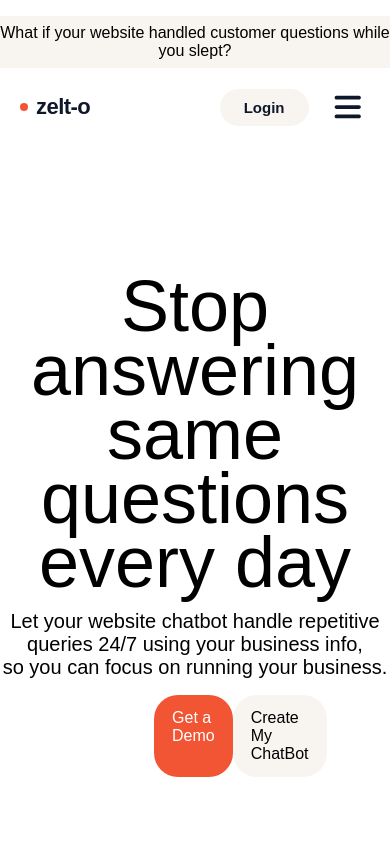
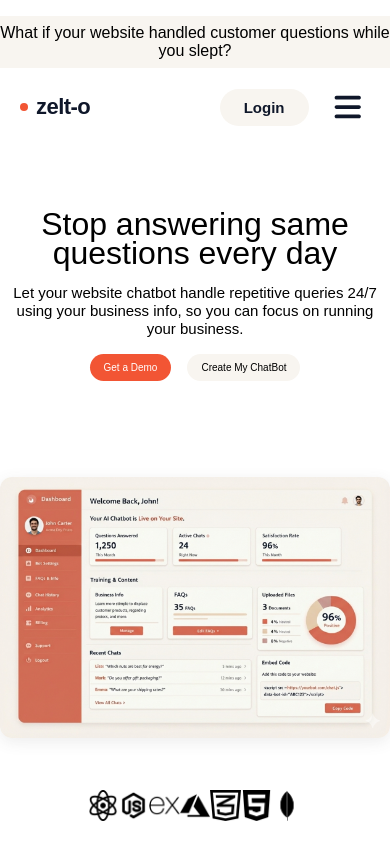
Before and after one commit to ahmadravian47/Zelt-o, a React (Vite) app in the folder app/: page / in a window 390 px wide. Shown: the top 844 px of the page. Built offline with nearby package versions, Linux system fonts and the light colour scheme; a web font is replaced by a local one.

Commit message:
Hero responsive done

```diff
--- a/app/src/components/Hero/Hero.css
+++ b/app/src/components/Hero/Hero.css
@@ -1,63 +1,170 @@
-/* .hero-container{
-    border: 1px solid red;
-} */
+.hero-container {
+    padding: 0 1rem;
+}
+
+/* HEADLINE */
 .hero-container .hero-h1 {
     font-size: 72px;
-    font-weight: lighter;
-    line-height: 4rem;
-    margin: 0 auto;
+    font-weight: 300;
+    line-height: 0.9;
+    margin: 8rem auto 0;
     text-align: center;
-    margin-top: 8rem;
 }
 
+/* PARAGRAPH */
 .hero-container .hero-p {
-    margin: 0 auto;
+    margin: 1rem auto;
     text-align: center;
-    margin-top: 1rem;
     font-size: 20px;
+    max-width: 750px;
+    line-height: 1.2;
 }
 
+/* BUTTONS */
 .hero-container .hero-buttons {
     display: flex;
-    justify-content: space-between;
-    width: 21%;
-    margin: 0 auto;
-    margin-top: 1rem;
+    justify-content: center;
+    gap: 1rem;
+    margin: 1rem auto 0;
+    flex-wrap: wrap;
+}
+
+.hero-container .hero-buttons a {
+    padding: 14px 20px;
+    border-radius: 24px;
+    font-weight: 500;
+    text-decoration: none;
+    white-space: nowrap;
 }
 
 .hero-container .hero-buttons .primary-button {
     background-color: #f25534;
-    list-style: none;
-    text-decoration: none;
     color: white;
-    padding: 14px 18px;
-    border-radius: 24px;
-    font-weight: 500;
 }
 
 .hero-container .hero-buttons .secondary-button {
     background-color: #F8F5F0;
-    list-style: none;
-    text-decoration: none;
     color: black;
-    padding: 14px 18px;
-    border-radius: 24px;
-    font-weight: 500;
 }
 
+/* IMAGE */
 .hero-container .hero-img {
-    width: 80%;
-    margin: 0 auto;
-    margin-top: 8rem;
-    background: none;
+    width: 100%;
+    max-width: 1200px;
+    margin: 8rem auto 0;
 }
 
 .hero-container .hero-img img {
     width: 100%;
     border-radius: 12px;
     box-shadow: 0 4px 15px rgba(83, 83, 83, 0.1);
-    /* light shadow */
-    transition: box-shadow 0.3s ease;
-    /* optional: smooth hover effect */
+}
+
+/* MOBILE ADJUSTMENTS */
+@media (max-width: 800px) {
+    .hero-container .hero-h1 {
+        font-size: 56px;
+    }
+
+    .hero-container .hero-p {
+        font-size: 18px;
+    }
 
 }
+
+@media (max-width: 700px) {
+    .p-sep {
+        display: none;
+    }
+
+    .hero-container .hero-h1 {
+        margin-top: 4rem;
+    }
+
+    .hero-container .hero-p {
+        max-width: 750px;
+    }
+
+}
+
+@media (max-width: 600px) {
+    .hero-container .hero-h1 {
+        font-size: 45px;
+    }
+
+    .hero-container .hero-p {
+        font-size: 16px;
+    }
+
+    .hero-container .hero-buttons a {
+        padding: 10px 16px;
+        border-radius: 20px;
+        font-size: small;
+    }
+
+    .hero-container .hero-img {
+        margin-top: 6rem;
+    }
+}
+
+@media (max-width: 500px) {
+
+    .hero-container {
+        padding: 0;
+    }
+
+    .h-sep {
+        display: none;
+    }
+
+    .hero-container .hero-h1 {
+        font-size: 42px;
+        max-width: 100%;
+        padding: 0;
+    }
+
+    .hero-container .hero-p {
+        max-width: 98%;
+    }
+
+    .hero-container .hero-img {
+        width: 100%;
+        max-width: 100%;
+    }
+}
+
+
+@media (max-width: 450px) {
+
+    .hero-container .hero-h1 {
+        font-size: 40px;
+        max-width: 99%;
+    }
+}
+
+@media (max-width: 390px) {
+
+    .hero-container .hero-h1 {
+        font-size: 36px;
+    }
+      .hero-container .hero-p {
+        font-size: 15px;
+    }
+}
+
+@media (max-width: 390px) {
+
+    .hero-container .hero-h1 {
+        font-size: 32px;
+    }
+      .hero-container .hero-p {
+        max-width: 99%;
+    }
+
+     .hero-container .hero-buttons a {
+        padding: 8px 14px;
+        border-radius: 16px;
+        font-size: x-small;
+    }
+
+}
--- a/app/src/components/Hero/Hero.jsx
+++ b/app/src/components/Hero/Hero.jsx
@@ -9,11 +9,11 @@
     return (
         <div className='hero-container'>
             <h1 className='hero-h1'>
-                Stop answering same <br />
+                Stop answering same <br className='h-sep' />
                 questions every day
             </h1>
             <p className='hero-p'>
-                Let your website chatbot handle repetitive queries 24/7 using your business info, <br />
+                Let your website chatbot handle repetitive queries 24/7 using your business info, <br className='p-sep' />
                 so you can focus on running your business.
             </p>
             <div className="hero-buttons">
```
